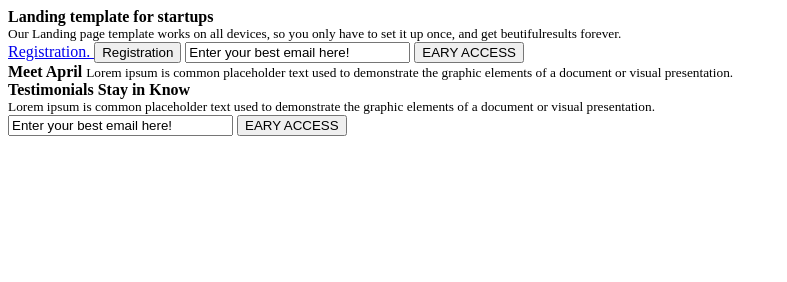
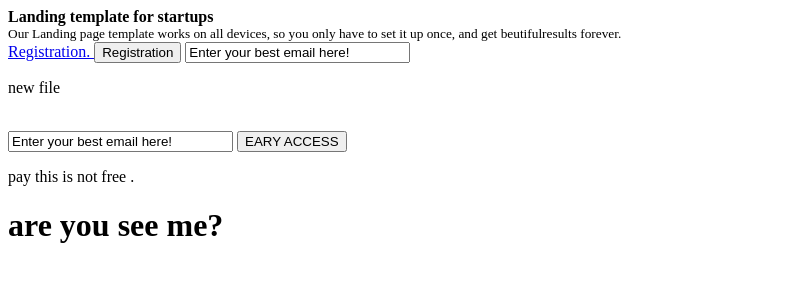
Before and after one commit to YoussefAhmed80/newtemplate, a plain HTML site: page index.html in a window 1280 px wide. Shown: the whole page, without its empty margins (0-787 px from the left). Drawn offline with Linux system fonts and the light colour scheme.

Commit message:
new file

```diff
--- a/index.html
+++ b/index.html
@@ -1,6 +1,6 @@
 <html>
     <head>
-        <title>Temblate</title>
+        <title>new template</title>
     </head>
          <strong> Landing template for startups</strong>
          <br>
@@ -9,19 +9,12 @@
          <a href=" index2.html"> Registration.  </a>
          <button> Registration</button>
          <input type="text" size="25" value="Enter your best email here!">
-         <input type="submit" value="EARY ACCESS">
-         <br>
-         <strong> Meet April</strong>
-         <small>Lorem ipsum is common placeholder text used to demonstrate the graphic elements of a document or visual presentation. </small>
-         <br>
-         <strong>Testimonials </strong>
-         <strong>Stay in Know </strong>
-         <br>
-         <small>Lorem ipsum is common placeholder text used to demonstrate the graphic elements of a document or visual presentation. </small>
+        <p> new file</p>
          <br>
          <input type="text" size="25" value="Enter your best email here!">
          <input type="submit" value="EARY ACCESS">
-
+         <p> pay this is not free .</p>
+        <h1> are you see me?</h1>
     <body>
     </body>
 </html>
```
